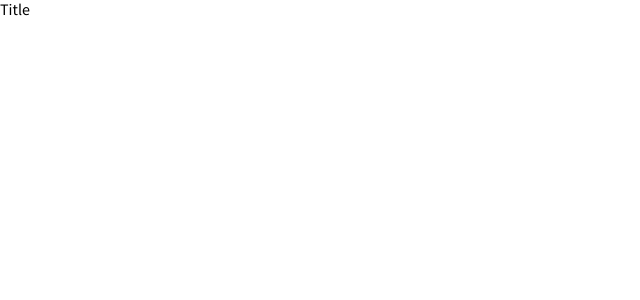
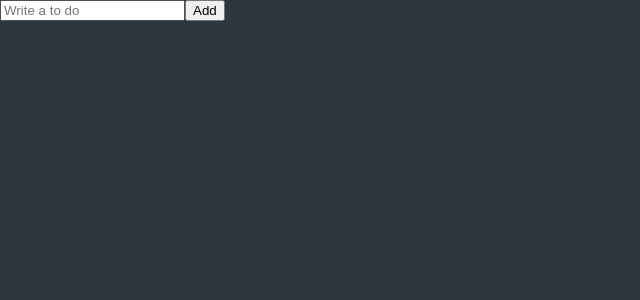
Before and after one commit to verobeach7/reactjs-Animation, a React (Create React App) app: page / in a window 1280 px wide. Shown: the top 300 px of the page, without its empty margins (0-640 px from the left). Built offline with nearby package versions, Linux system fonts and the light colour scheme.

Commit message:
React: inconvinient by repeating useState and function

```diff
--- a/src/App.tsx
+++ b/src/App.tsx
@@ -1,6 +1,8 @@
 import { createGlobalStyle } from "styled-components";
+import ToDoList from "./ToDoList";
 
-const GlobalStyle = createGlobalStyle`@import url('https://fonts.googleapis.com/css2?family=Source+Sans+Pro:wght@300;400&display=swap');
+const GlobalStyle = createGlobalStyle`
+@import url('https://fonts.googleapis.com/css2?family=Source+Sans+Pro:wght@300;400&display=swap');
 html, body, div, span, applet, object, iframe,
 h1, h2, h3, h4, h5, h6, p, blockquote, pre,
 a, abbr, acronym, address, big, cite, code,
@@ -54,18 +56,20 @@ box-sizing: border-box;
 body {
   font-family: 'Source Sans Pro', sans-serif;
   line-height: 1.2;
-
+  background-color:${(props) => props.theme.bgColor};
+  color:${(props) => props.theme.textColor};
 }
 a {
   text-decoration: none;
   color: inherit;
-}`;
+}
+`;
 
 function App() {
   return (
     <>
       <GlobalStyle />
-      <h1>Title</h1>
+      <ToDoList />
     </>
   );
 }
--- /dev/null
+++ b/src/ToDoList.tsx
@@ -0,0 +1,25 @@
+import React, { useState } from "react";
+
+function ToDoList() {
+  const [toDo, setToDo] = useState("");
+  const onChange = (event: React.FormEvent<HTMLInputElement>) => {
+    const {
+      currentTarget: { value },
+    } = event;
+    setToDo(value);
+  };
+  const onSubmit = (event: React.FormEvent<HTMLFormElement>) => {
+    event.preventDefault();
+    console.log(toDo);
+  };
+  return (
+    <div>
+      <form onSubmit={onSubmit}>
+        <input onChange={onChange} value={toDo} placeholder="Write a to do" />
+        <button>Add</button>
+      </form>
+    </div>
+  );
+}
+
+export default ToDoList;
```
Also changed, not shown: src/styled.d.ts (added, +10 -0 lines). Lines whose indentation alone changed are shown as unchanged.
